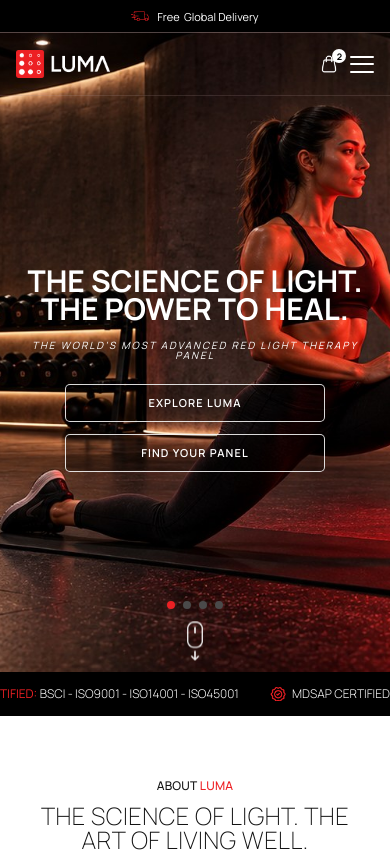
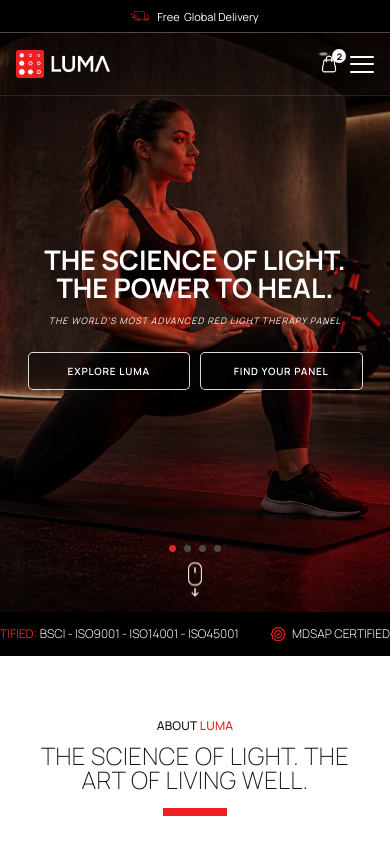
Before and after one commit to Eurolink-ofcl/Luma-frontend, a React (Vite) app: page / in a window 390 px wide. Shown: the top 852 px of the page. Built offline with nearby package versions, Linux system fonts and the light colour scheme.

Commit message:
fix: update mobile hero layout and add top footer divider line

```diff
--- a/src/components/Footer.jsx
+++ b/src/components/Footer.jsx
@@ -19,9 +19,9 @@ export default function Footer({ onOpenCart }) {
       style={{ '--u': 'calc(100vw / 3840)' }}
       className="relative w-full bg-[#FFFFFF] text-[#000000] font-['Manrope'] select-none"
     >
-      {/* Row 1: LET'S CONNECT (PSD Group 'Lets Connect', y=19802..20265) */}
-      <div className="w-full border-b border-[#888888]/60">
-        <div className="footer-container w-[90%] sm:w-[86%] lg:w-[72.97%] mx-auto py-8 sm:py-10 lg:pt-[calc(166*var(--u))] lg:pb-[calc(96*var(--u))] flex flex-col lg:flex-row lg:items-end justify-between gap-6 lg:gap-0">
+      {/* Row 1: LET'S CONNECT (PSD Group 'Lets Connect', Line 1 at top + Line 2 at bottom) */}
+      <div className="w-full border-t border-b border-[#888888]/60">
+        <div className="footer-container w-[90%] sm:w-[86%] lg:w-[72.97%] mx-auto py-8 sm:py-10 lg:pt-[calc(103*var(--u))] lg:pb-[calc(92*var(--u))] flex flex-col lg:flex-row lg:items-end justify-between gap-6 lg:gap-0">
           {/* Left: LET'S CONNECT & Subtitle */}
           <div className="lg:pt-[calc(58*var(--u))]">
             <h3 className="text-[28px] sm:text-[34px] lg:text-[calc(80*var(--u))] font-extralight text-[#ED2024] tracking-normal uppercase leading-[0.85] mb-3 lg:mb-[calc(52*var(--u))]">
--- a/src/components/Hero.jsx
+++ b/src/components/Hero.jsx
@@ -7,41 +7,43 @@ export default function Hero() {
     <main
       id="hero"
       style={{ '--u': 'calc(100vw / 3840)' }}
-      className="relative w-full h-[640px] sm:h-[720px] lg:h-[calc(1845*var(--u))] flex flex-col items-center justify-center lg:justify-start text-center px-4 sm:px-6 lg:px-0 pt-[90px] lg:pt-[calc(547*var(--u))] pb-14 lg:pb-0 overflow-hidden font-['Manrope']"
+      className="relative w-full h-[580px] sm:h-[680px] lg:h-[calc(1845*var(--u))] flex flex-col items-center justify-center lg:justify-start text-center px-4 sm:px-6 lg:px-0 pt-[56px] sm:pt-[76px] lg:pt-[calc(547*var(--u))] pb-16 sm:pb-20 lg:pb-0 overflow-hidden font-['Manrope']"
     >
       {/* Background with Authenticity & Depth (Exact PSD Composite: Base + RED LIGHT Circles + Layer 19 + Shade) */}
       <div className="absolute inset-0 w-full h-full z-0 overflow-hidden">
         <img
           src="/assets/hero-bg.jpg"
           alt="LUMA Red Light Therapy Panels in Modern Wellness Gym"
-          className="w-full h-full object-cover object-center"
+          className="w-full h-full object-cover object-[66%_center] sm:object-[60%_center] lg:object-center"
         />
+        {/* Subtle mobile readability vignette */}
+        <div className="absolute inset-0 bg-gradient-to-b from-black/40 via-black/25 to-black/70 lg:hidden pointer-events-none" />
       </div>
 
       {/* Content (PSD Group 'Text & Button', y=616..1106 on 3840w canvas) */}
       <div className="relative z-10 w-full flex flex-col items-center">
         {/* Main Heading: Manrope-Bold (700), 150px at 3840w, leading 140px (0.9333), tracking 0, #FFFFFF */}
-        <h1 className="font-['Manrope'] text-[30px] sm:text-[42px] md:text-[52px] lg:text-[calc(150*var(--u))] font-bold leading-[0.95] lg:leading-[0.9333] tracking-normal uppercase text-[#FFFFFF]">
+        <h1 className="font-['Manrope'] text-[27px] sm:text-[42px] md:text-[52px] lg:text-[calc(150*var(--u))] font-bold leading-[1.02] lg:leading-[0.9333] tracking-normal uppercase text-[#FFFFFF] drop-shadow-[0_2px_12px_rgba(0,0,0,0.45)] lg:drop-shadow-none">
           <span className="block">THE SCIENCE OF LIGHT.</span>
           <span className="block">THE POWER TO HEAL.</span>
         </h1>
 
         {/* Subtitle: Manrope-Regular (400), Italic, 33px at 3840w, tracking 200 (0.2em), #FFFFFF */}
-        <p className="font-['Manrope'] text-[10px] sm:text-[12px] lg:text-[calc(33*var(--u))] font-normal italic tracking-[0.2em] uppercase text-[#FFFFFF] leading-none mt-4 sm:mt-5 lg:mt-[calc(60*var(--u))] max-w-[92vw]">
+        <p className="font-['Manrope'] text-[9px] sm:text-[12px] lg:text-[calc(33*var(--u))] font-normal italic tracking-[0.11em] sm:tracking-[0.2em] uppercase text-[#FFFFFF]/95 lg:text-[#FFFFFF] leading-snug lg:leading-none mt-3.5 sm:mt-5 lg:mt-[calc(60*var(--u))] max-w-[94vw] whitespace-nowrap">
           THE WORLD&apos;S MOST ADVANCED RED LIGHT THERAPY PANEL
         </p>
 
         {/* Action Buttons: Manrope-SemiBold (600), 30px at 3840w, tracking 100 (0.1em), #FFFFFF */}
-        <div className="luma-hero-buttons flex flex-col sm:flex-row items-center justify-center gap-3 sm:gap-4 lg:gap-[calc(26*var(--u))] mt-6 sm:mt-8 lg:mt-[calc(61*var(--u))] w-full max-w-[260px] sm:max-w-none">
+        <div className="luma-hero-buttons flex flex-row items-center justify-center gap-2.5 sm:gap-4 lg:gap-[calc(26*var(--u))] mt-6 sm:mt-8 lg:mt-[calc(61*var(--u))] w-full max-w-[335px] sm:max-w-none">
           <a
             href="#about"
-            className="w-full sm:w-[165px] lg:w-[calc(374*var(--u))] h-[38px] sm:h-[42px] lg:h-[calc(90*var(--u))] inline-flex items-center justify-center rounded-[5px] lg:rounded-[calc(10*var(--u))] text-[11px] sm:text-[12px] lg:text-[calc(30*var(--u))] font-semibold tracking-[0.1em] uppercase border border-white/85 bg-black/25 text-[#FFFFFF] hover:bg-white hover:text-black hover:border-white transition-all leading-none"
+            className="flex-1 sm:flex-initial sm:w-[165px] lg:w-[calc(374*var(--u))] h-[38px] sm:h-[42px] lg:h-[calc(90*var(--u))] inline-flex items-center justify-center rounded-[5px] lg:rounded-[calc(10*var(--u))] text-[10px] sm:text-[12px] lg:text-[calc(30*var(--u))] font-semibold tracking-[0.08em] sm:tracking-[0.1em] uppercase border border-white/85 bg-black/35 backdrop-blur-[2px] lg:backdrop-blur-none lg:bg-black/25 text-[#FFFFFF] hover:bg-white hover:text-black hover:border-white transition-all leading-none whitespace-nowrap"
           >
             EXPLORE LUMA
           </a>
           <a
             href="#get-panel"
-            className="w-full sm:w-[180px] lg:w-[calc(411*var(--u))] h-[38px] sm:h-[42px] lg:h-[calc(90*var(--u))] inline-flex items-center justify-center rounded-[5px] lg:rounded-[calc(10*var(--u))] text-[11px] sm:text-[12px] lg:text-[calc(30*var(--u))] font-semibold tracking-[0.1em] uppercase border border-white/85 bg-black/25 text-[#FFFFFF] hover:bg-[#EC2024] hover:border-[#EC2024] hover:text-white transition-all leading-none"
+            className="flex-1 sm:flex-initial sm:w-[180px] lg:w-[calc(411*var(--u))] h-[38px] sm:h-[42px] lg:h-[calc(90*var(--u))] inline-flex items-center justify-center rounded-[5px] lg:rounded-[calc(10*var(--u))] text-[10px] sm:text-[12px] lg:text-[calc(30*var(--u))] font-semibold tracking-[0.08em] sm:tracking-[0.1em] uppercase border border-white/85 bg-black/35 backdrop-blur-[2px] lg:backdrop-blur-none lg:bg-black/25 text-[#FFFFFF] hover:bg-[#EC2024] hover:border-[#EC2024] hover:text-white transition-all leading-none whitespace-nowrap"
           >
             FIND YOUR PANEL
           </a>
@@ -49,10 +51,10 @@ export default function Hero() {
       </div>
 
       {/* Carousel Pagination Dots (PSD Group 36, y=1724..1743) & Mouse Scroll Indicator (y=1801..1905) */}
-      <div className="absolute bottom-3 lg:bottom-[calc(9*var(--u))] left-1/2 -translate-x-1/2 flex flex-col items-center z-20 select-none">
+      <div className="absolute bottom-4 sm:bottom-5 lg:bottom-[calc(9*var(--u))] left-1/2 -translate-x-1/2 flex flex-col items-center z-20 select-none">
         {/* 4 Pagination Dots: 19x19px at 3840w, gap 10px at 3840w */}
         <div
-          className="flex items-center gap-2 lg:gap-[calc(10*var(--u))] mb-3 lg:mb-[calc(58*var(--u))]"
+          className="flex items-center gap-2 lg:gap-[calc(10*var(--u))] mb-2.5 sm:mb-3 lg:mb-[calc(58*var(--u))]"
           aria-label="Slide navigation"
         >
           {[0, 1, 2, 3].map((idx) => (
@@ -61,7 +63,7 @@ export default function Hero() {
               type="button"
               onClick={() => setActiveSlide(idx)}
               aria-label={`Go to slide ${idx + 1}`}
-              className={`w-[8px] h-[8px] lg:w-[calc(19*var(--u))] lg:h-[calc(19*var(--u))] rounded-full transition-all cursor-pointer ${
+              className={`w-[7px] h-[7px] sm:w-[8px] sm:h-[8px] lg:w-[calc(19*var(--u))] lg:h-[calc(19*var(--u))] rounded-full transition-all cursor-pointer ${
                 activeSlide === idx
                   ? 'bg-[#EC2024]'
                   : 'bg-[#4A4A4A] hover:bg-[#777777]'
@@ -80,7 +82,7 @@ export default function Hero() {
           <img
             src="/assets/mouse-scroll.png"
             alt="Mouse scroll down"
-            className="w-[16px] lg:w-[calc(43*var(--u))] h-auto object-contain opacity-95 group-hover:opacity-100 transition-opacity animate-mouse-bounce"
+            className="w-[14px] sm:w-[16px] lg:w-[calc(43*var(--u))] h-auto object-contain opacity-95 group-hover:opacity-100 transition-opacity animate-mouse-bounce"
           />
         </a>
       </div>
```
